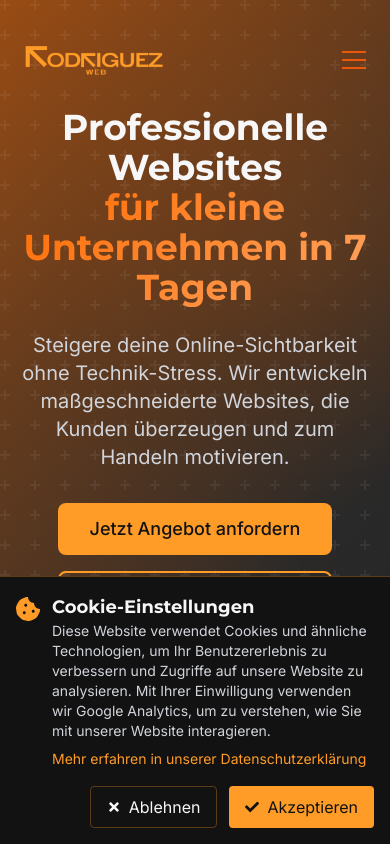
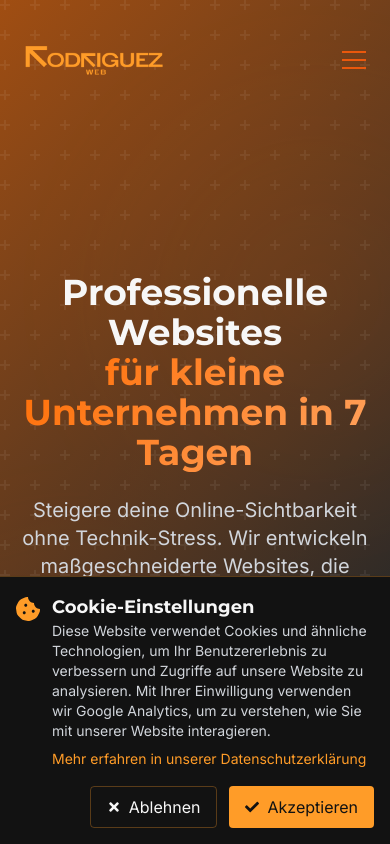
Before and after one commit to Rodriguez-Diego-web/web, a Next.js app: page / in a window 390 px wide. Shown: the top 844 px of the page. Built offline with nearby package versions, Linux system fonts and the light colour scheme.

Commit message:
Mobile-Hero-Layout verbessert: Mehr vertikaler Abstand für bessere Lesbarkeit auf Smartphone-Bildschirmen

```diff
--- a/src/components/sections/Hero.tsx
+++ b/src/components/sections/Hero.tsx
@@ -70,8 +70,8 @@ const Hero = () => {
         />
       </div>
 
-      <div className="container mx-auto px-4 z-10">
-        <div className="flex flex-col items-center lg:items-start lg:w-2/3">
+      <div className="container mx-auto px-4 z-10 pt-24 md:pt-10">
+        <div className="flex flex-col items-center lg:items-start lg:w-2/3 mt-24 md:mt-6">
           <motion.div
             initial="hidden"
             animate="visible"
```
